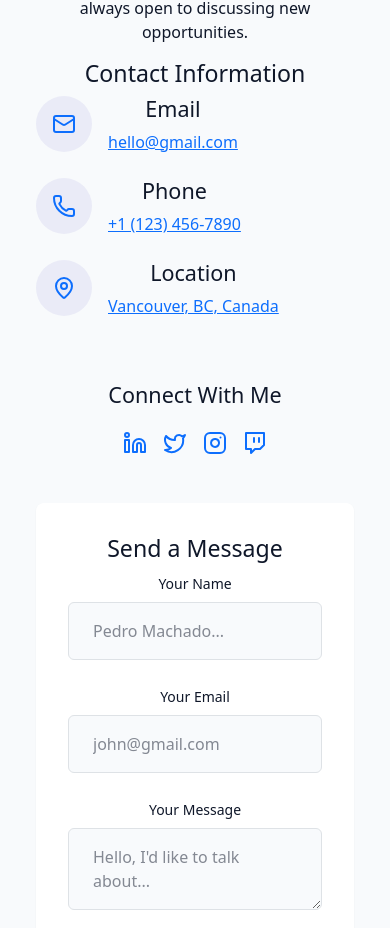
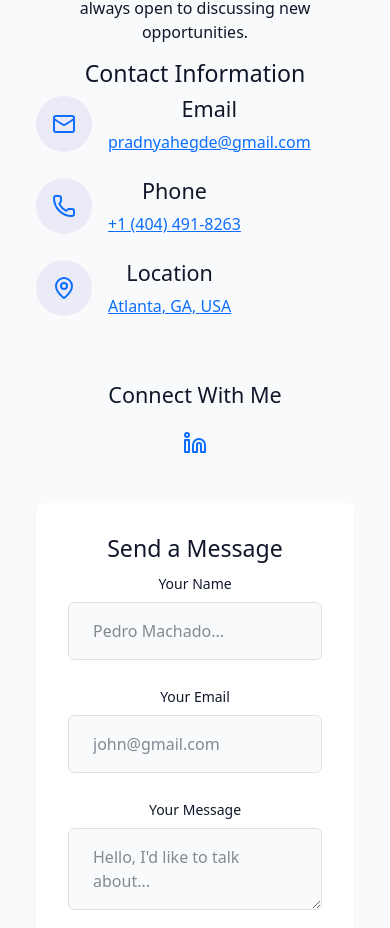
Before and after one commit to pshegde123/portfolio25, a React (Vite) app: page / in a window 390 px wide. Shown: the part 6975-7903 px from the top of the page. Built offline with nearby package versions, Linux system fonts and the light colour scheme; a web font is replaced by a local one.

Commit message:
updated contact section email,phone

```diff
--- a/src/components/ContactSection.jsx
+++ b/src/components/ContactSection.jsx
@@ -54,12 +54,12 @@ const ContactSection = () => {
                                     <Mail className="h-6 w-6 text-primary" />{" "}
                                 </div>
                                 <div>
-                                    <h4 className="font-medium"> Email</h4>
+                                    <h4 className="font-medium">Email</h4>
                                     <a
-                                        href="mailto:hello@gmail.com"
+                                        href="mailto:pradnyahegde@gmail.com"
                                         className="text-muted-foreground hover:text-primary transition-colors"
                                     >
-                                        hello@gmail.com
+                                        pradnyahegde@gmail.com
                                     </a>
                                 </div>
                             </div>
@@ -70,10 +70,10 @@ const ContactSection = () => {
                                 <div>
                                     <h4 className="font-medium"> Phone</h4>
                                     <a
-                                        href="tel:+11234567890"
+                                        href="tel:+14044918263"
                                         className="text-muted-foreground hover:text-primary transition-colors"
                                     >
-                                        +1 (123) 456-7890
+                                        +1 (404) 491-8263
                                     </a>
                                 </div>
                             </div>
@@ -84,7 +84,7 @@ const ContactSection = () => {
                                 <div>
                                     <h4 className="font-medium"> Location</h4>
                                     <a className="text-muted-foreground hover:text-primary transition-colors">
-                                        Vancouver, BC, Canada
+                                        Atlanta, GA, USA
                                     </a>
                                 </div>
                             </div>
@@ -93,17 +93,8 @@ const ContactSection = () => {
                         <div className="pt-8">
                             <h4 className="font-medium mb-4"> Connect With Me</h4>
                             <div className="flex space-x-4 justify-center">
-                                <a href="#" target="_blank">
+                                <a href="https://www.linkedin.com/" target="_blank">
                                     <Linkedin />
-                                </a>
-                                <a href="#" target="_blank">
-                                    <Twitter />
-                                </a>
-                                <a href="#" target="_blank">
-                                    <Instagram />
-                                </a>
-                                <a href="#" target="_blank">
-                                    <Twitch />
                                 </a>
                             </div>
                         </div>
```
